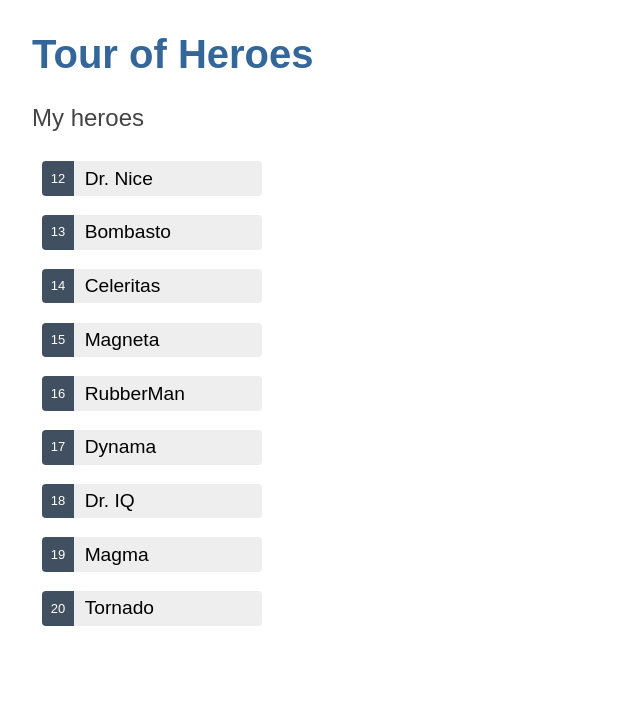
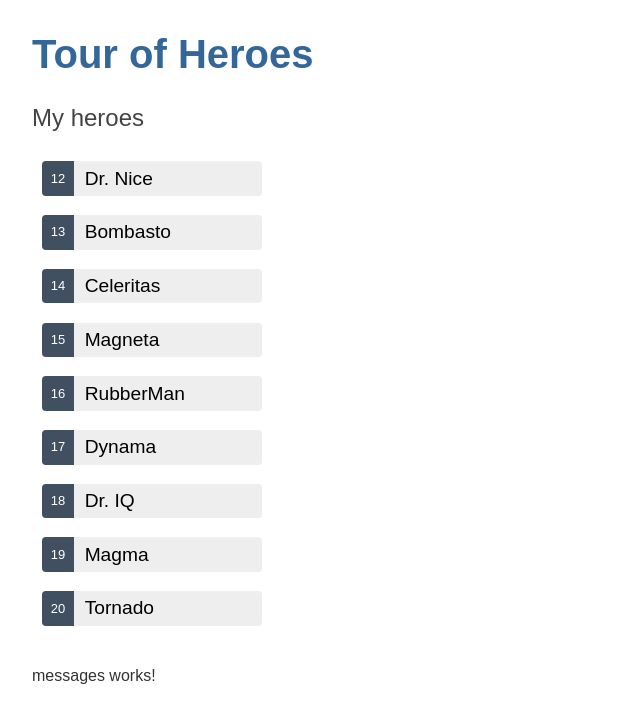
Before and after one commit to JanDolenc/angular-tour-of-heroes, an Angular app: page / in a window 1280 px wide. Shown: the top 722 px of the page, without its empty margins (0-640 px from the left). Built offline with nearby package versions, Linux system fonts and the light colour scheme.

Commit message:
generate messages component

```diff
--- a/src/app/app.component.html
+++ b/src/app/app.component.html
@@ -1,2 +1,3 @@
 <h1>{{ title }}</h1>
 <app-heroes></app-heroes>
+<app-messages></app-messages>
--- a/src/app/app.module.ts
+++ b/src/app/app.module.ts
@@ -5,9 +5,10 @@
 import { AppComponent } from './app.component';
 import { HeroesComponent } from './heroes/heroes.component';
 import { HeroDetailComponent } from './hero-detail/hero-detail.component';
+import { MessagesComponent } from './messages/messages.component';
 
 @NgModule({
-  declarations: [AppComponent, HeroesComponent, HeroDetailComponent],
+  declarations: [AppComponent, HeroesComponent, HeroDetailComponent, MessagesComponent],
   imports: [BrowserModule, FormsModule],
   providers: [],
   bootstrap: [AppComponent],
--- /dev/null
+++ b/src/app/messages/messages.component.html
@@ -0,0 +1 @@
+<p>messages works!</p>
```
Also changed, not shown: src/app/messages/messages.component.ts (added, +10 -0 lines), src/app/messages/messages.component.css (added), 1 other file (tests, documents, lock files or other folders).
